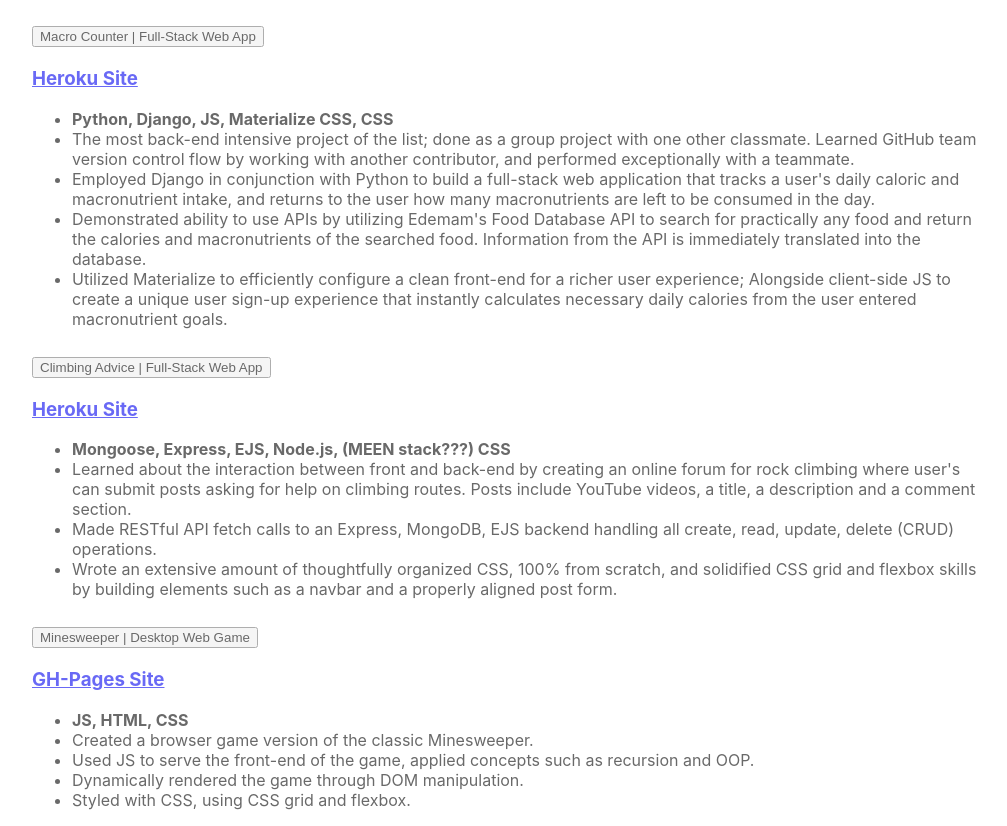
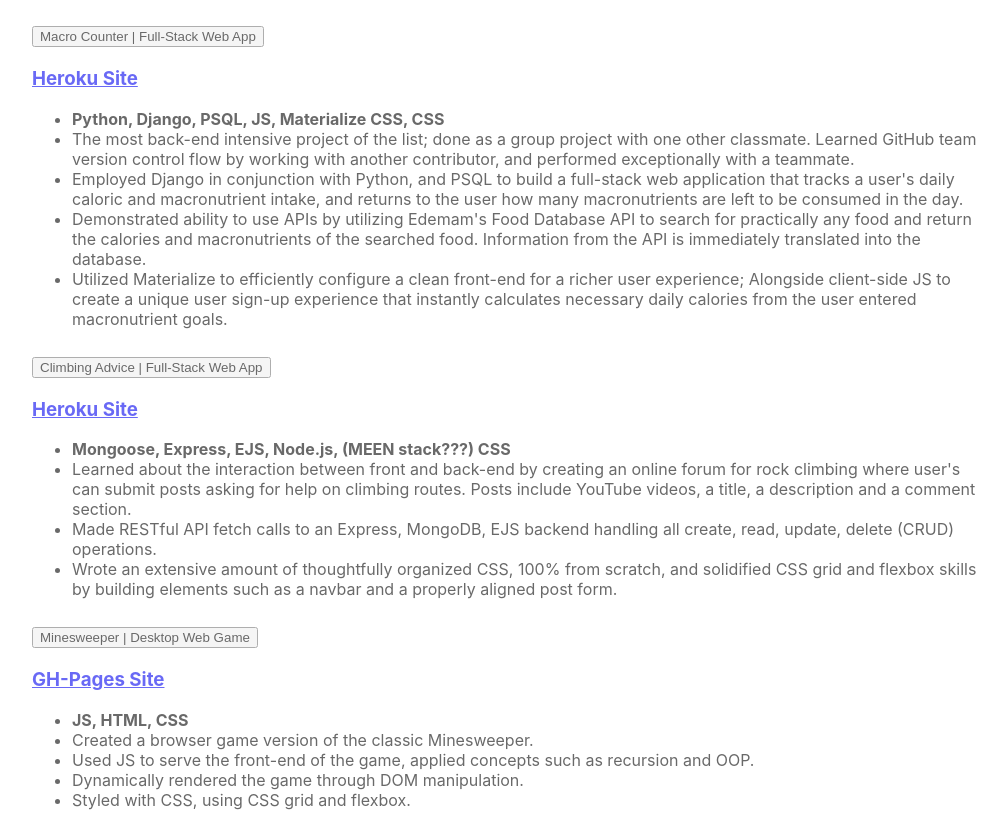
Before and after one commit to alexpetit6/new-portfolio, a React (Create React App) app: page / in a window 1280 px wide. Shown: the part 1671-2497 px from the top of the page, without its empty margins (128-1135 px from the left). Built offline with nearby package versions, Linux system fonts and the light colour scheme; the HTML template or start-up script is replaced by a standard one.

Commit message:
revised projects

```diff
--- a/src/components/Projects/Projects.jsx
+++ b/src/components/Projects/Projects.jsx
@@ -52,9 +52,9 @@
                 </h3>
               </div>
               <ul className="list-group">
-                <li className="list-group-item text-center"><strong>Python, Django, JS, Materialize CSS, CSS</strong></li>
+                <li className="list-group-item text-center"><strong>Python, Django, PSQL, JS, Materialize CSS, CSS</strong></li>
                 <li className="list-group-item">The most back-end intensive project of the list; done as a group project with one other classmate. Learned GitHub team version control flow by working with another contributor, and performed exceptionally with a teammate.</li>
-                <li className="list-group-item">Employed Django in conjunction with Python to build a full-stack web application that tracks a user's daily caloric and macronutrient intake, and returns to the user how many macronutrients are left to be consumed in the day.</li>
+                <li className="list-group-item">Employed Django in conjunction with Python, and PSQL to build a full-stack web application that tracks a user's daily caloric and macronutrient intake, and returns to the user how many macronutrients are left to be consumed in the day.</li>
                 <li className="list-group-item">Demonstrated ability to use APIs by utilizing Edemam's Food Database API to search for practically any food and return the calories and macronutrients of the searched food. Information from the API is immediately translated into the database.</li>
                 <li className="list-group-item">Utilized Materialize to efficiently configure a clean front-end for a richer user experience; Alongside client-side JS to create a unique user sign-up experience that instantly calculates necessary daily calories from the user entered macronutrient goals.</li>
               </ul>
```
